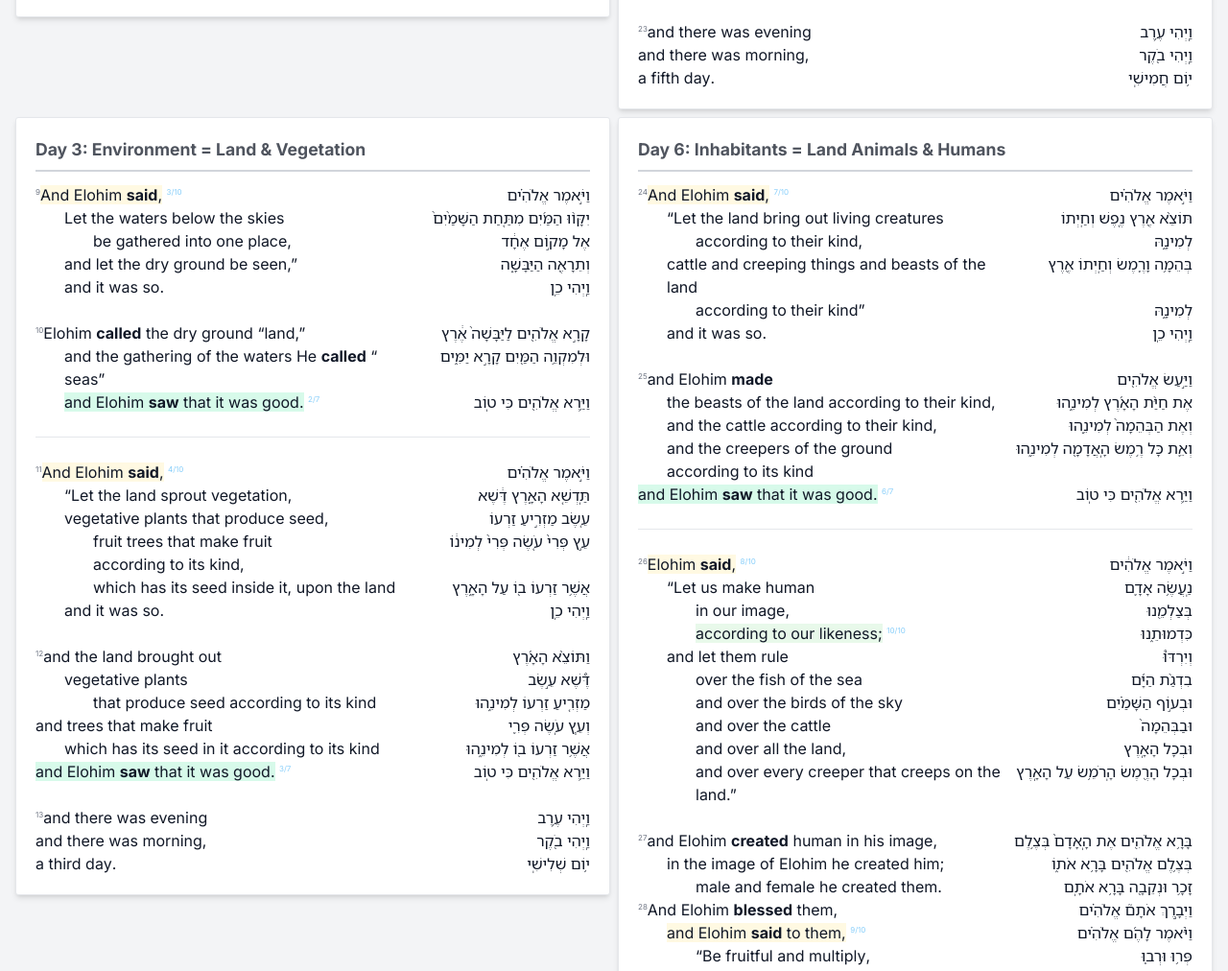
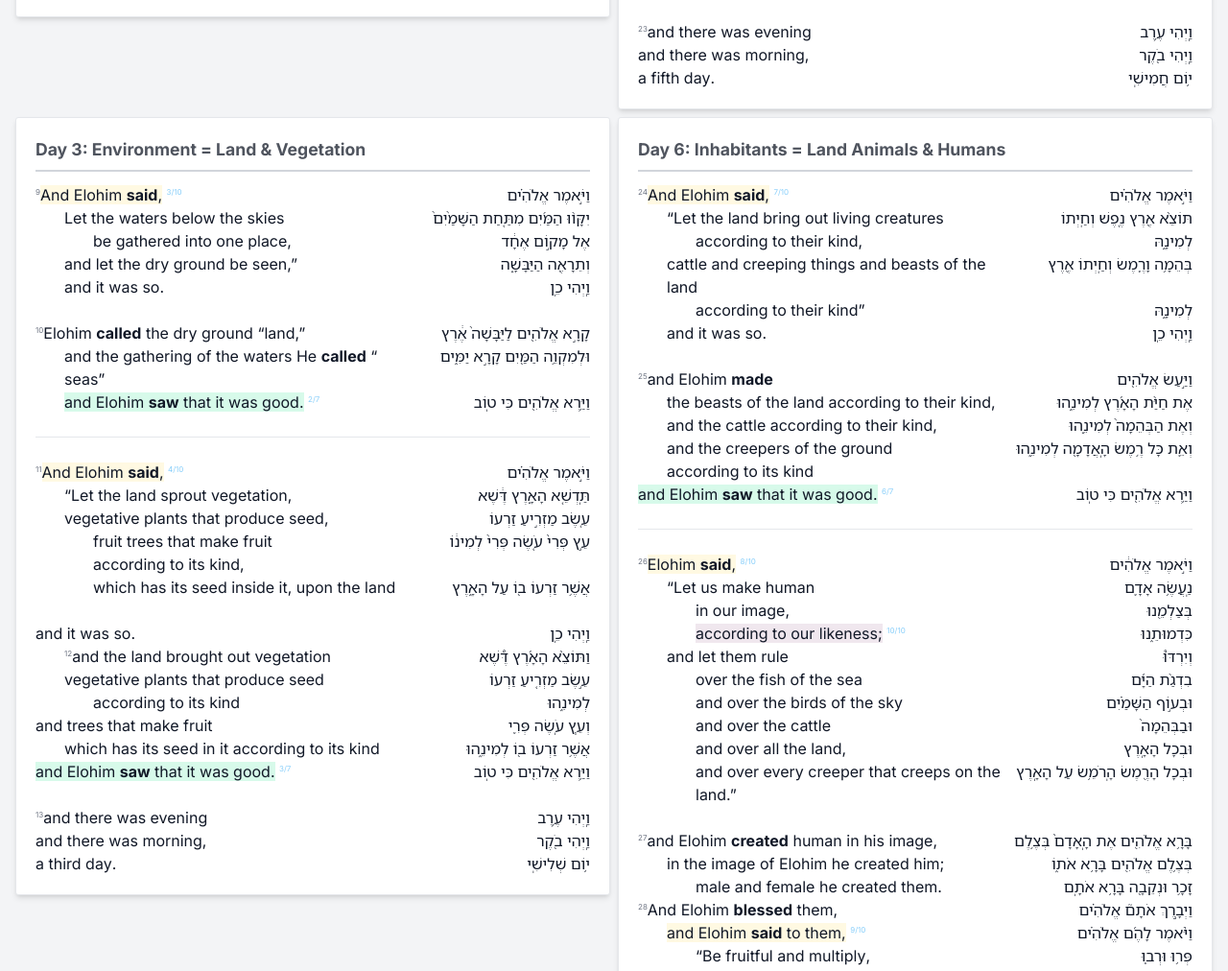
Before and after one commit to fisherds/bibleproject-genesis-one, a plain HTML site: page public/index.html in a window 1280 px wide. Shown: the part 1788-2800 px from the top of the page at 96% size. Drawn offline with nearby package versions, Linux system fonts and the light colour scheme; no server answers.

Commit message:
minor updates

```diff
--- a/public/index.html
+++ b/public/index.html
@@ -212,29 +212,29 @@
                           <div class="english-line line-indent-4 show-god-said">“<span class="h1876" data-id="118">Let</span> <span class="h776" data-id="119">the land</span>  <span class="h1876" data-id="118">sprout</span> <span class="h1877" data-id="120">vegetation</span>,</div>
                           <div class="hebrew-line show-god-said"><span class="h1876" data-id="118">תַּֽדְשֵׁ֤א</span> <span class="h776" data-id="119">הָאָ֑רֶץ</span> <span class="h1877" data-id="120">דֶּ֔שֶׁא</span></div>
 
-                          <div class="english-line line-indent-4 show-according-to"><span class="h6212" data-id="121">vegetative plants</span> that <span class="h2232" data-id="122">produce</span> <span class="h2233" data-id="123">seed</span>,</div>
-                          <div class="hebrew-line show-according-to"><span class="h6212" data-id="121">עֵ֚שֶׂב</span> <span class="h2232" data-id="122">מַזְרִ֣יעַ</span> <span class="h2233" data-id="123">זַרְעוֹ</span></div>
+                          <div class="english-line line-indent-4"><span class="h6212" data-id="121">vegetative plants</span> that <span class="h2232" data-id="122">produce</span> <span class="h2233" data-id="123">seed</span>,</div>
+                          <div class="hebrew-line"><span class="h6212" data-id="121">עֵ֚שֶׂב</span> <span class="h2232" data-id="122">מַזְרִ֣יעַ</span> <span class="h2233" data-id="123">זַרְעוֹ</span></div>
 
                           <div class="english-line line-indent-8 show-according-to"><span class="h6529" data-id="125">fruit</span> <span class="h6086" data-id="124">trees</span> that <span class="h6213" data-id="126">make</span> <span class="h6529" data-id="127">fruit</span> <span class="h4327" data-id="128">according to its kind</span>,</div>
                           <div class="hebrew-line show-according-to"><span class="h6086" data-id="124">עֵ֣ץ</span> <span class="h6529" data-id="125">פְּרִי֙</span> <span class="h6213" data-id="126">עֹ֤שֶׂה</span> <span class="h6529" data-id="127">פְּרִי֙</span> <span class="h4327" data-id="128">לְמִינ֔וֹ</span></div>
 
-                          <div class="english-line line-indent-8">which has its <span class="h2233" data-id="130">seed</span> inside it, <span class="h5921" data-id="132">upon</span> the <span class="h776" data-id="133">land</span></div>
+                          <div class="english-line line-indent-8"><span class="h834" data-id="129">which</span> has its <span class="h2233" data-id="130">seed</span> <span class="h0" data-id="131">inside it</span>, <span class="h5921" data-id="132">upon</span> the <span class="h776" data-id="133">land</span></div>
                           <div class="hebrew-line"><span class="h834" data-id="129">אֲשֶׁ֥ר</span> <span class="h2233" data-id="130">זַרְעוֹ</span> <span class="h0" data-id="131">ב֖וֹ</span> <span class="h5921" data-id="132">עַל</span> <span class="h776" data-id="133">הָאָ֑רֶץ</span></div>
-
-                          <div class="english-line line-indent-4">and <span class="h1961" data-id="134">it was</span> <span class="h3651" data-id="135">so</span>.</div>
-                          <div class="hebrew-line"><span class="h1961" data-id="134">וַֽיְהִי</span> <span class="h3651" data-id="135">כֵֽן</span></div>
 
                           <div class="english-line">&nbsp;</div>
                           <div class="hebrew-line">&nbsp;</div>
 
-                          <div class="english-line show-good"><span class="verse">12</span>and the <span class="h776" data-id="137">land</span> <span class="h3318" data-id="136">brought out</span></div>
-                          <div class="hebrew-line show-good"><span class="h3318" data-id="136">וַתּוֹצֵ֨א</span> <span class="h776" data-id="137">הָאָ֜רֶץ</span></div>
+                          <div class="english-line">and <span class="h1961" data-id="134">it was</span> <span class="h3651" data-id="135">so</span>.</div>
+                          <div class="hebrew-line"><span class="h1961" data-id="134">וַֽיְהִי</span> <span class="h3651" data-id="135">כֵֽן</span></div>
 
-                          <div class="english-line line-indent-4 show-good show-according-to"><span class="h1877" data-id="138">vegetative</span> <span class="h6212" data-id="139">plants</span></div>
-                          <div class="hebrew-line show-good show-according-to"><span class="h1877" data-id="138">דֶּ֠שֶׁא</span> <span class="h6212" data-id="139">עֵ֣שֶׂב</span></div>
+                          <div class="english-line line-indent-4 "><span class="verse">12</span>and the <span class="h776" data-id="137">land</span> <span class="h3318" data-id="136">brought out</span> <span class="h1877" data-id="138">vegetation</span> </div>
+                          <div class="hebrew-line show-good"><span class="h3318" data-id="136">וַתּוֹצֵ֨א</span> <span class="h776" data-id="137">הָאָ֜רֶץ</span> <span class="h1877" data-id="138">דֶּ֠שֶׁא</span></div>
 
-                          <div class="english-line line-indent-8 show-good show-according-to">that <span class="h2232" data-id="140">produce</span> <span class="h2233" data-id="141">seed</span> <span class="h4327" data-id="142">according to its kind</span></div>
-                          <div class="hebrew-line show-good show-according-to"><span class="h2232" data-id="140">מַזְרִ֤יעַ</span> <span class="h2233" data-id="141">זַרְעוֹ</span> <span class="h4327" data-id="142">לְמִינֵ֑הוּ</span></div>
+                          <div class="english-line line-indent-4 show-good show-according-to"><span class="h6212" data-id="139">vegetative plants</span> that <span class="h2232" data-id="140">produce</span> <span class="h2233" data-id="141">seed</span> </div>
+                          <div class="hebrew-line show-good show-according-to"><span class="h6212" data-id="139">עֵ֣שֶׂב</span> <span class="h2232" data-id="140">מַזְרִ֤יעַ</span> <span class="h2233" data-id="141">זַרְעוֹ</span> </div>
+
+                          <div class="english-line line-indent-8 show-good show-according-to"><span class="h4327" data-id="142">according to its kind</span></div>
+                          <div class="hebrew-line show-good show-according-to"><span class="h4327" data-id="142">לְמִינֵ֑הוּ</span></div>
 
                           <div class="english-line show-good show-according-to">and <span class="h6086" data-id="143">trees</span> that <span class="h6213" data-id="144">make</span> <span class="h6529" data-id="145">fruit</span></div>
                           <div class="hebrew-line show-good show-according-to"><span class="h6086" data-id="143">וְעֵ֧ץ</span> <span class="h6213" data-id="144">עֹֽשֶׂה</span> <span class="h6529" data-id="145">פְּרִ֛י</span></div>
@@ -592,7 +592,7 @@
                       <div class="english-line line-indent-4"><span class="verse">3</span>And <span class="h430" data-id="455">Elohim</span> <b><span class="h1288" data-id="454">blessed</span></b> the <span class="h7637" data-id="458">seventh</span> <span class="h3117" data-id="457">day</span> and he <span class="h6942" data-id="459">set it apart as holy</span>,</div>
                       <div class="hebrew-line"><span class="h1288" data-id="454">וַיְבָ֤רֶךְ</span> <span class="h430" data-id="455">אֱלֹהִ֖ים</span> <span class="h853" data-id="456">אֶת</span> <span class="h3117" data-id="457">יּ֣וֹם</span> <span class="h7637" data-id="458">הַשְּׁבִיעִ֔י</span> <span class="h6942" data-id="459">וַיְקַדֵּ֖שׁ</span> <span class="h853" data-id="460">אֹת֑וֹ</span></div>
 
-                      <div class="english-line line-indent-8">because <span class="h3588" data-id="461">on it</span> he <span class="h7673" data-id="463">rested</span> from <span class="h3605" data-id="464">all his</span> <span class="h4399" data-id="465">work</span> <span class="h834" data-id="466">which</span> <span class="h430" data-id="468">Elohim</span> <span class="h1254" data-id="467">created</span> to <span class="h6213" data-id="469">make</span>.</div>
+                      <div class="english-line line-indent-8"><span class="h3588" data-id="461">because</span> <span class="h3588" data-id="462">on it</span> he <span class="h7673" data-id="463">rested</span> from <span class="h3605" data-id="464">all his</span> <span class="h4399" data-id="465">work</span> <span class="h834" data-id="466">which</span> <span class="h430" data-id="468">Elohim</span> <span class="h1254" data-id="467">created</span> to <span class="h6213" data-id="469">make</span>.</div>
                       <div class="hebrew-line"><span class="h3588" data-id="461">כִּ֣י</span> <span class="h0" data-id="462">ב֤וֹ</span> <span class="h7673" data-id="463">שָׁבַת֙</span> <span class="h3605" data-id="464">מִכָּל</span> <span class="h4399" data-id="465">מְלַאכְתּ֖וֹ</span> <span class="h834" data-id="466">אֲשֶׁר</span> <span class="h1254" data-id="467">בָּרָ֥א</span> <span class="h430" data-id="468">אֱלֹהִ֖ים</span> <span class="h6213" data-id="469">לַֽעֲשׂוֹת</span></div>
                   </div>
               </div>
--- a/public/scripts/main.js
+++ b/public/scripts/main.js
@@ -90,15 +90,15 @@ document.addEventListener('DOMContentLoaded', () => {
     }
 
     function updateFilterButtons() {
-        filterButtons.forEach(btn => {
-            if (btn.dataset.filterClass === activeFilter) {
-                btn.classList.add('bg-amber-300', 'border-amber-400');
-                btn.classList.remove('bg-white');
-            } else {
-                btn.classList.remove('bg-amber-300', 'border-amber-400');
-                btn.classList.add('bg-white');
-            }
-        });
+        // filterButtons.forEach(btn => {
+        //     if (btn.dataset.filterClass === activeFilter) {
+        //         btn.classList.add('bg-amber-300', 'border-amber-400');
+        //         btn.classList.remove('bg-white');
+        //     } else {
+        //         btn.classList.remove('bg-amber-300', 'border-amber-400');
+        //         btn.classList.add('bg-white');
+        //     }
+        // });
 
         if (activeFilter) {
             document.querySelector("#reset-filter-area").style.display = '';
@@ -229,7 +229,7 @@ document.addEventListener('DOMContentLoaded', () => {
         const strongsClass = classList.find(c => c.startsWith('h'));
         const wordId = target.dataset.id;
 
-        if (!strongsClass || strongsClass === 'h0') return;
+        // if (!strongsClass || strongsClass === 'h0') return;
 
         if (event.type === 'click') {
             updateDrawer(wordId, strongsClass);
--- a/public/style/main.css
+++ b/public/style/main.css
@@ -7,7 +7,8 @@ body {
 
 .verse {
     font-size: 0.5em;
-    color: #6b7280; /* Tailwind gray-500 */
+    color: #6b7280;
+    /* Tailwind gray-500 */
     vertical-align: super;
     line-height: 1;
 }
@@ -18,7 +19,8 @@ body {
 
 #main-content .phrase {
     font-size: 0.5em;
-    color: #6b7280; /* Tailwind gray-500 */
+    color: #6b7280;
+    /* Tailwind gray-500 */
     vertical-align: super;
     line-height: 1;
     color: lightskyblue;
@@ -66,16 +68,19 @@ body {
     margin-bottom: 0.75rem;
 }
 
-#main-content .repeated-said {
+#main-content .repeated-said,
+.left-side-drawer .repeated-said {
     background-color: rgba(253, 230, 138, 0.25);
 }
 
-#main-content .repeated-good {
+#main-content .repeated-good,
+.left-side-drawer .repeated-good {
     background-color: rgba(167, 243, 208, 0.45);
 }
 
-#main-content .repeated-according-to {
-    background-color: rgba(102, 216, 115, 0.15);
+#main-content .repeated-according-to,
+.left-side-drawer .repeated-according-to {
+    background-color: rgba(152, 98, 142, 0.15);
 }
 
 .highlight {
@@ -84,7 +89,8 @@ body {
     transition: background-color 0.2s ease-in-out;
     box-shadow: 0 0 5px rgba(0, 0, 0, 0.3);
 }
-.drawer-highlight{
+
+.drawer-highlight {
     background-color: #f4e196;
     transition: background-color 0.2s ease-in-out;
     box-shadow: 0 0 5px rgba(0, 0, 0, 0.3);
@@ -144,6 +150,7 @@ body {
     transform: translateY(-10px);
     border: 1px solid #2563EB;
 }
+
 .transliteration-tooltip.show {
     opacity: 1;
     visibility: visible;
@@ -178,10 +185,12 @@ body {
 .left-side-drawer {
     position: fixed;
     top: 0;
-    left: -320px; /* Hidden by default (width + some margin) */
+    left: -320px;
+    /* Hidden by default (width + some margin) */
     width: 300px;
     height: 100%;
-    background-color: #FDFDFB; /* Light background for the drawer */
+    background-color: #FDFDFB;
+    /* Light background for the drawer */
     box-shadow: 2px 0 10px rgba(0, 0, 0, 0.2);
     transition: left 0.3s ease-in-out;
     z-index: 20;
@@ -255,10 +264,10 @@ body {
 }
 
 @media (max-width: 500px) {
-  #page-container.drawer-open #drawer {
-    max-width: 95vw;
-    padding: 1rem;
-  }
+    #page-container.drawer-open #drawer {
+        max-width: 95vw;
+        padding: 1rem;
+    }
 }
 
 #page-container.drawer-open #drawer {
```
